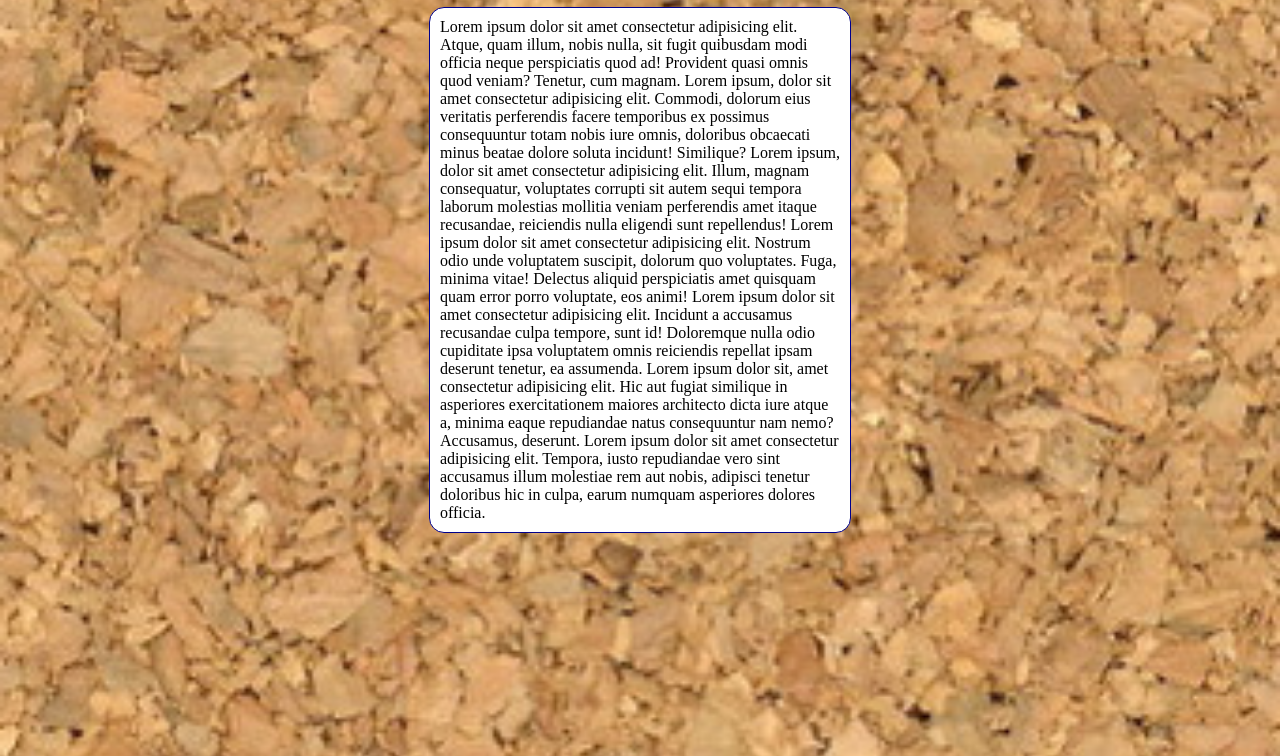
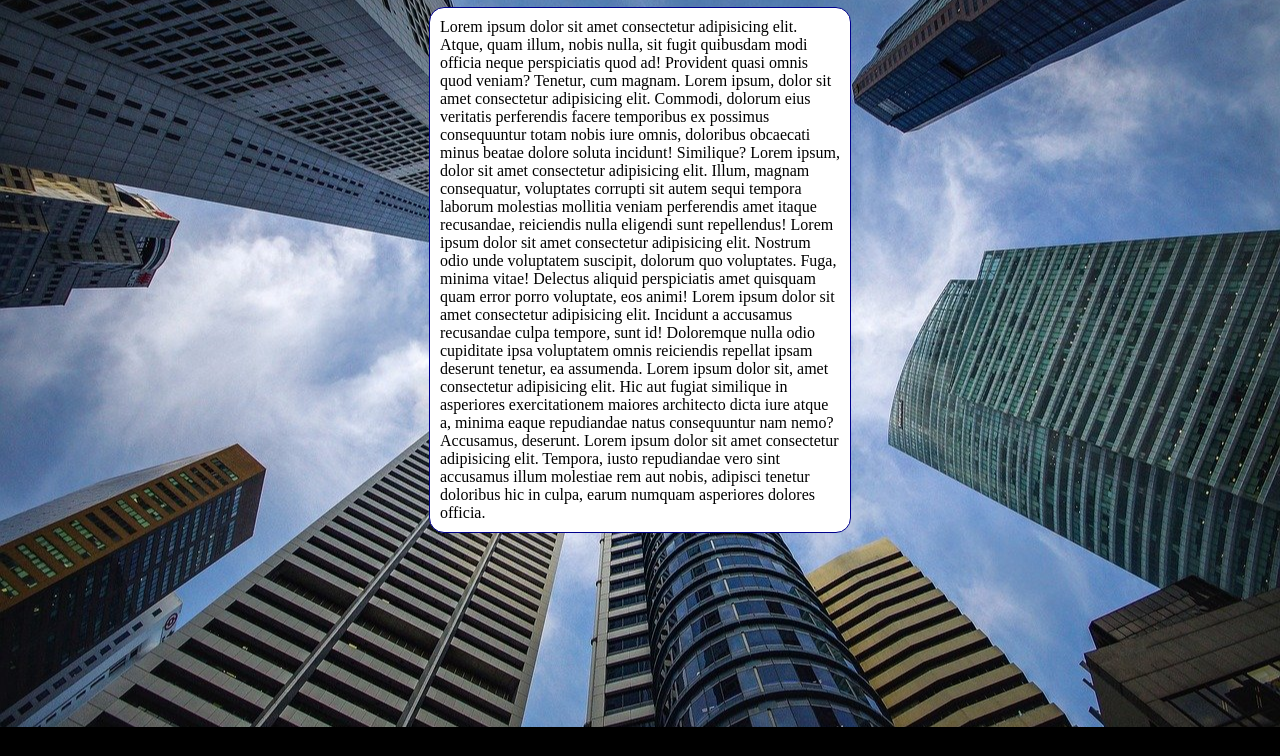
Before and after one commit to pietroraiol/html-css, a plain HTML site: page ex022/fundo006.html in a window 1280 px wide. Shown: the part 73-829 px from the top of the page. After the commit the page ends 800 px from the top, so only its background shows below. Drawn offline with Linux system fonts and the light colour scheme.

Commit message:
atualizado

```diff
--- a/ex022/fundo006.html
+++ b/ex022/fundo006.html
@@ -6,17 +6,27 @@
     <title>Teste</title>
     <style>
         body {
-            height: 100vh;
+           /* height: 100vh;
             background-color: black;
             background-image: url('imagens/wallpaper001.jpg');
             background-position: center center;
-            background-repeat: repeat;
+            background-repeat: no-repeat;
             background-size:cover;
+            background-attachment: fixed; */
+
+
+        /*Shorthand - background
+        color > image > position > repeat > [size]
+        > attachment*/
+           background: black url(imagens/wallpaper002.jpg) center center no-repeat fixed;
+           background-size: cover;
+
+
         }
 
         main {
             background-color: white;
-            width: 400px;
+            max-width: 400px;
             padding: 10px;
             margin: auto;
             border: 1px solid darkblue;
```
